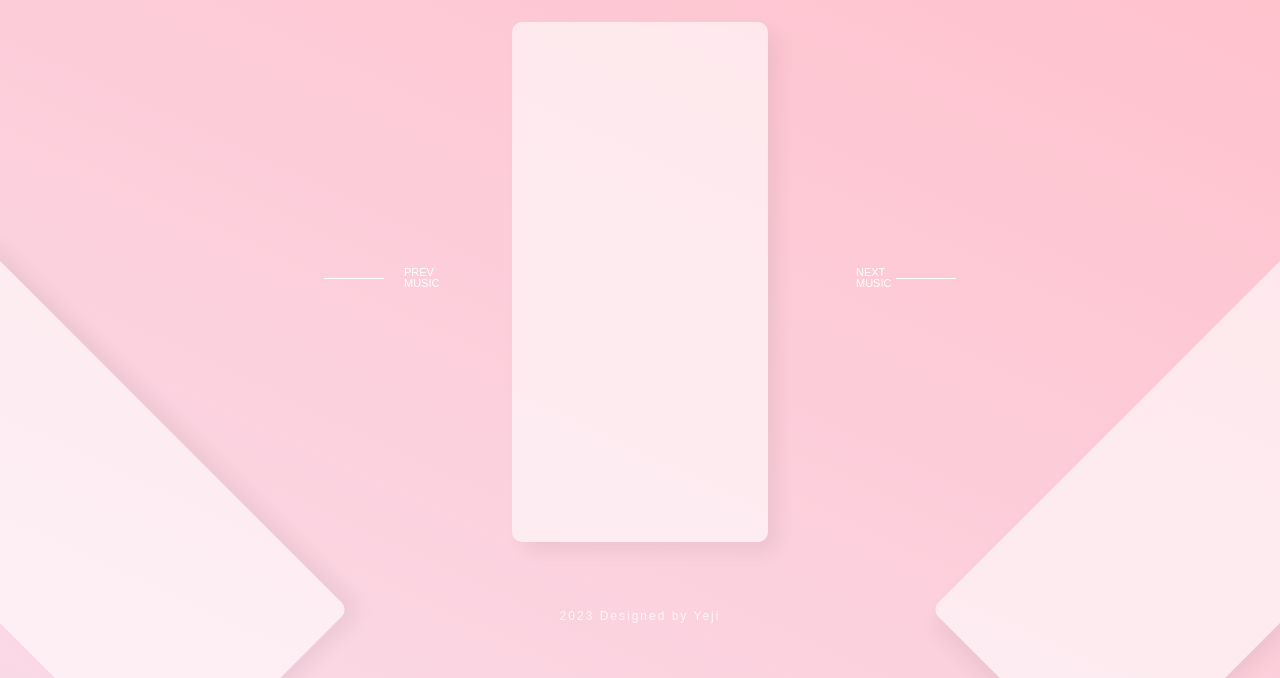
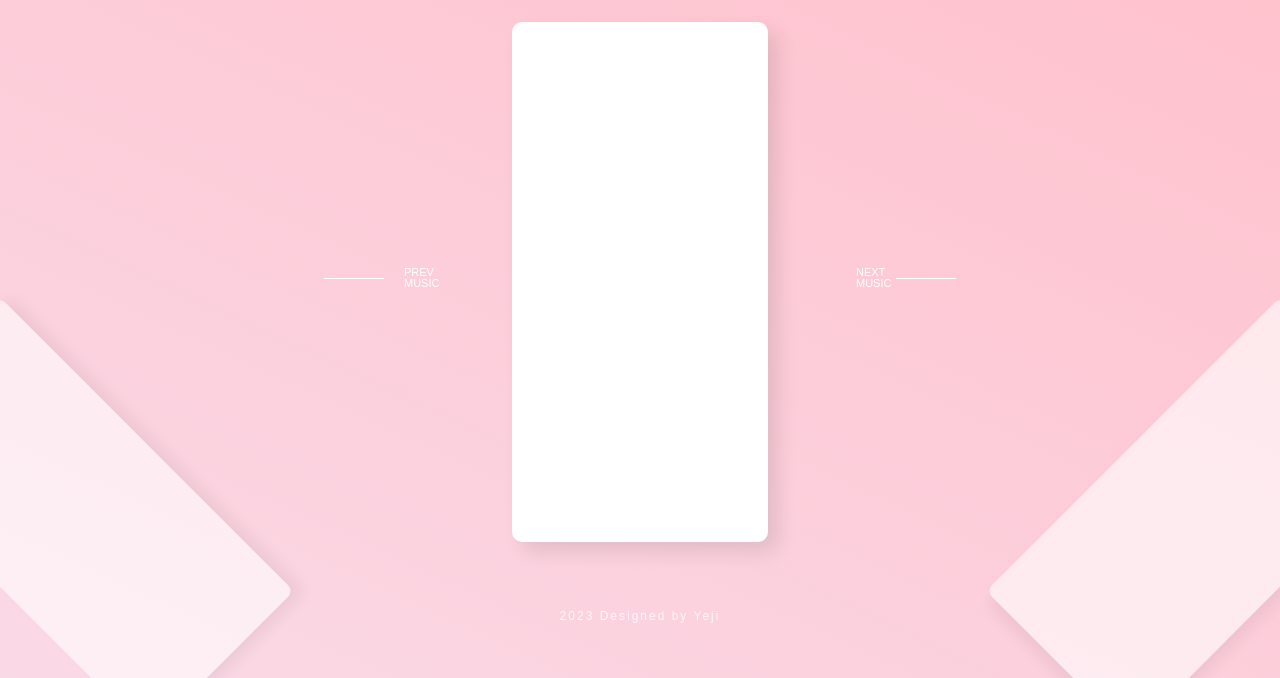
Before and after one commit to namYeJi9q/Rotating_list_animation, a plain HTML site: page index.html in a window 1280 px wide. Both pictures are taken after a click on the element "PREV MUSIC". Shown: the part 122-800 px from the top of the page. Drawn offline with Linux system fonts and the light colour scheme.

Commit message:
Panel rotate animation

```diff
--- a/index.html
+++ b/index.html
@@ -10,7 +10,6 @@
             src="https://kit.fontawesome.com/889b014937.js"
             crossorigin="anonymous"
         ></script>
-        <script defer src="js/ie.js"></script>
         <script defer src="js/main.js"></script>
     </head>
     <body>
@@ -24,7 +23,7 @@
             </a>
 
             <section>
-                <article>
+                <article class="on">
                     <div class="inner"></div>
                 </article>
 
--- a/js/main.js
+++ b/js/main.js
@@ -1,8 +1,34 @@
 const frame = document.querySelector("section");
 const list = frame.querySelectorAll("article");
+const prev = document.querySelector(".btnPrev");
+const next = document.querySelector(".btnNext");
 const len = list.length;
 const deg = 360 / len;
+let num = 0;
+let active = 0;
 
 for (let i = 0; i < len; i++) {
     list[i].style.transform = `rotate(${deg * i}deg) translateY(-100vh)`;
 }
+
+prev.addEventListener("click", (e) => {
+    frame.style.transform = `rotate(${deg * ++num}deg)`;
+
+    active === 0 ? (active = len - 1) : active--;
+
+    for (let el of list) {
+        el.classList.remove("on");
+    }
+    list[active].classList.add("on");
+});
+
+next.addEventListener("click", (e) => {
+    frame.style.transform = `rotate(${deg * --num}deg)`;
+
+    active === len - 1 ? (active = 0) : active++;
+
+    for (let el of list) {
+        el.classList.remove("on");
+    }
+    list[active].classList.add("on");
+});
--- a/scss/_panel.scss
+++ b/scss/_panel.scss
@@ -6,6 +6,7 @@ section {
     top: 150%;
     margin-left: -10vw;
     margin-top: -32vh;
+    transition: 1s;
 
     article {
         width: 100%;
@@ -22,6 +23,15 @@ section {
             border-radius: 10px;
             box-shadow: 10px 10px 20px rgba(0, 0, 0, 0.1);
             opacity: 0.6;
+            transform: scale(0.8);
+            transition: 1s;
+        }
+
+        &.on {
+            .inner {
+                opacity: 1;
+                transform: scale(1);
+            }
         }
     }
 }
```
Also changed, not shown: css/style.css, 1 other file.
